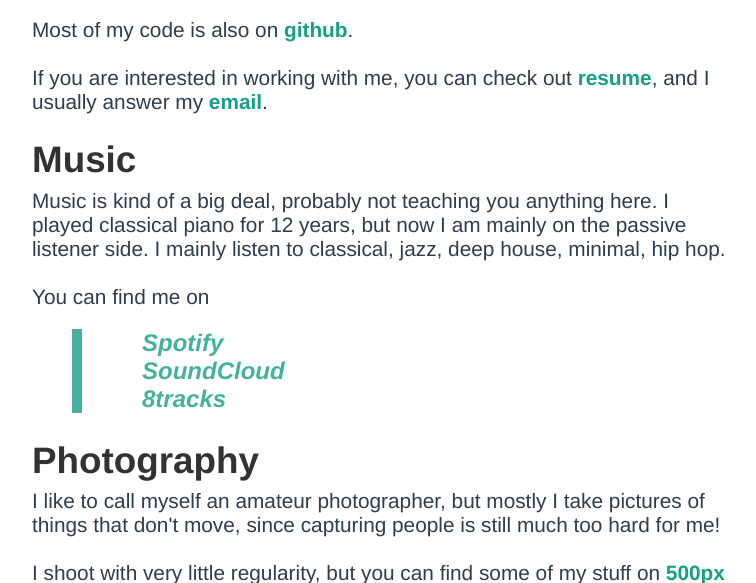
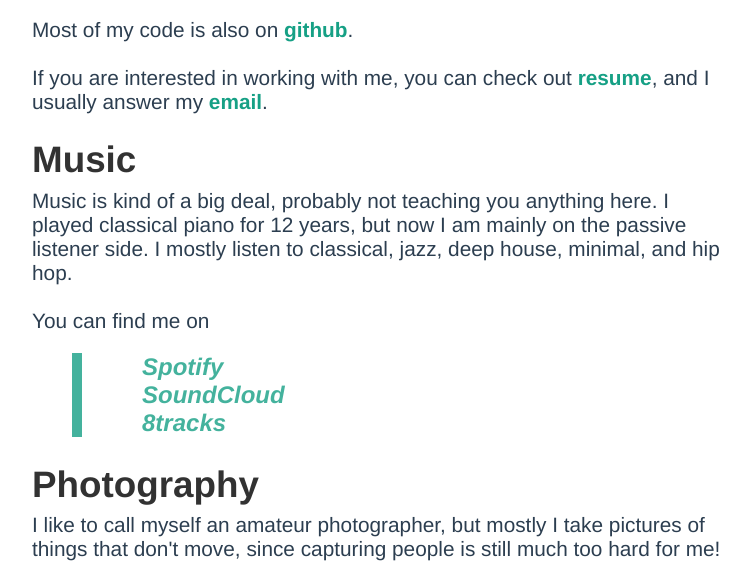
Before and after one commit to nichochar/blog, a Flask app: page /about in a window 1280 px wide. Shown: the part 674-1257 px from the top of the page, without its empty margins (258-1014 px from the left). Run offline with Flask 2, Linux system fonts and the light colour scheme; some libraries are stand-ins or nearby versions.

Commit message:
Avoided repetition in about

```diff
--- a/blog/templates/about.html
+++ b/blog/templates/about.html
@@ -28,7 +28,7 @@
 <p>
 Music is kind of a big deal, probably not teaching you anything here.
 I played classical piano for 12 years, but now I am mainly on the
-passive listener side. I mainly listen to classical, jazz, deep house, minimal, hip hop.
+passive listener side. I mostly listen to classical, jazz, deep house, minimal, and hip hop.
 </br></br>
 You can find me on </p>
 <p class="quote">
```
